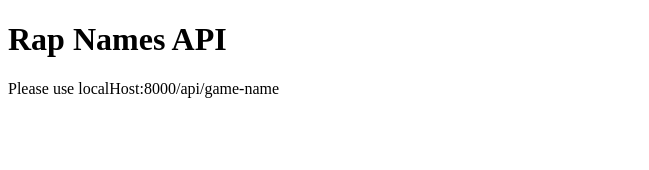
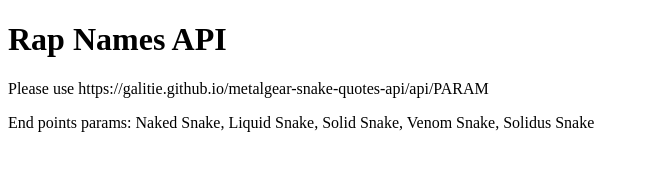
Before and after one commit to Galitie/metalgear-snake-quotes-api, a website: page index.html in a window 1280 px wide. Shown: the whole page, without its empty margins (0-649 px from the left). Drawn offline with Linux system fonts and the light colour scheme.

Commit message:
changed port to github page

```diff
--- a/index.html
+++ b/index.html
@@ -7,6 +7,7 @@
 </head>
 <body>
     <h1>Rap Names API</h1>
-    <p>Please use localHost:8000/api/game-name</p>
+    <p>Please use https://galitie.github.io/metalgear-snake-quotes-api/api/PARAM</p>
+    <p>End points params: Naked Snake, Liquid Snake, Solid Snake, Venom Snake, Solidus Snake </p>
 </body>
 </html>
--- a/server.js
+++ b/server.js
@@ -1,6 +1,6 @@
 const express = require("express");
 const app = express();
-const PORT = 8000;
+const PORT = "https://galitie.github.io/metalgear-snake-quotes-api/api/";
 const cors = require("cors");
 
 app.use(cors());
```
